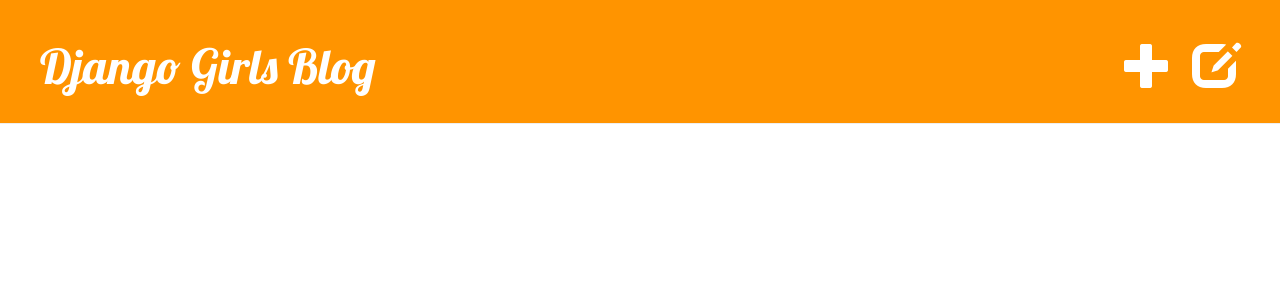
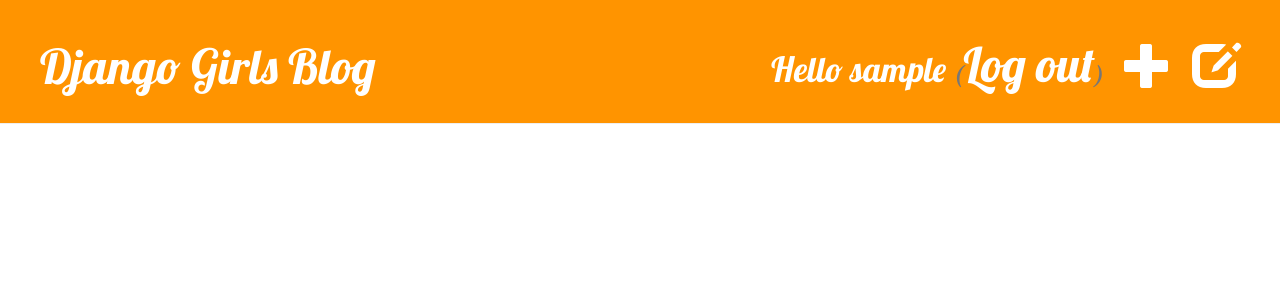
Before and after one commit to svenadeDjango/myFirstProject, a Django app: page /drafts/ in a window 1280 px wide. Shown: the top 300 px of the page. Run offline with Django 3.2, Linux system fonts and the light colour scheme; the visitor is signed in with stand-in values (Sample User, id 1); data that the repository does not hold is empty; some libraries are stand-ins or nearby versions.

Commit message:
added logout

```diff
--- a/blog/templates/blog/base.html
+++ b/blog/templates/blog/base.html
@@ -16,6 +16,9 @@
                 <a href="{% url 'post_new' %}" class="top-menu">
                     <span class="glyphicon glyphicon-plus"></span>
                 </a>
+                <p class="top-menu">Hello {{ user.username }} <small>(<a href="{% url 'logout' %}">Log out</a>)</small></p>
+                {% else %}
+                    <a href="{% url 'login' %}" class="top-menu"><span class="glyphicon glyphicon-lock"></span></a>
                 {% endif %}
             </h1>
         </div>
--- a/mysite/urls.py
+++ b/mysite/urls.py
@@ -7,5 +7,6 @@ from django.contrib.auth import views
 urlpatterns = [
     path('admin/', admin.site.urls),
     path('', include('blog.urls')),
+    path('accounts/logout/', views.LogoutView.as_view(next_page='/'), name='logout'),
     path('accounts/login/', views.login, name='login'),
 ]
```
